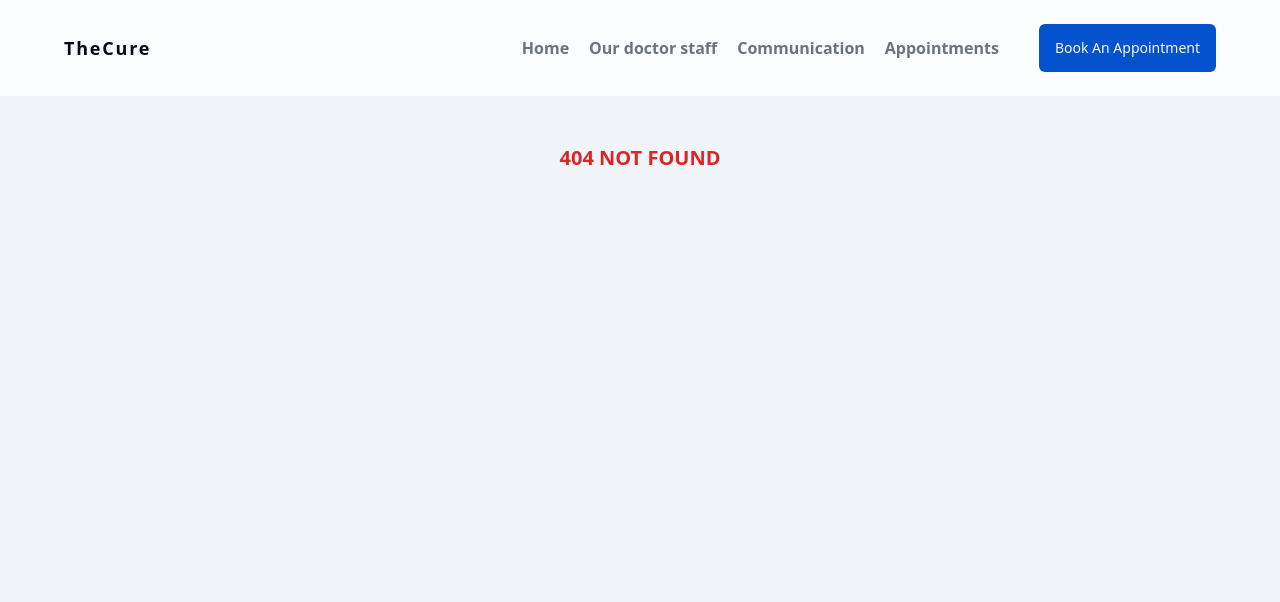
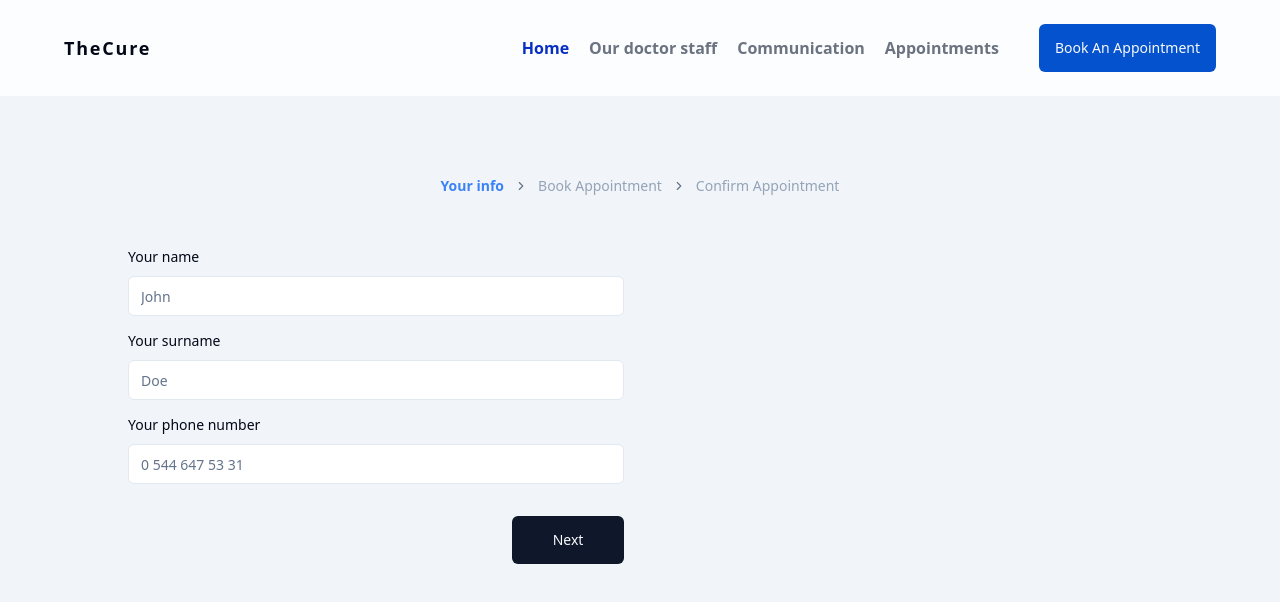
Before and after one commit to yusuf-ad/healthcare-system, a React (Vite) app: page /healthcare-system/appointment/info in a window 1280 px wide. Before the commit this address had no page. Shown: the top 602 px of the page. Built offline with nearby package versions, Linux system fonts and the light colour scheme.

Commit message:
fix: routing error

```diff
--- a/src/App.jsx
+++ b/src/App.jsx
@@ -31,28 +31,32 @@ function App() {
           isFixed && "fixed"
         } bg-white/80 w-full top-0 flex justify-between items-center py-6 px-16`}
       >
-        <Link to="/">
+        <Link to="/healthcare-system/">
           <div className="font-bold tracking-widest text-lg">TheCure</div>
         </Link>
 
         <nav className="flex gap-10">
           <ul className="flex gap-5 items-center text-gray-500 font-semibold">
             <li className="hover:text-blue-400 transition-colors duration-100">
-              <NavLink activeClassName="active" to="/">
+              <NavLink activeClassName="active" to="/healthcare-system/">
                 Home
               </NavLink>
             </li>
             <li className="hover:text-blue-400 transition-colors duration-100">
-              <NavLink to="/staff">Our doctor staff</NavLink>
+              <NavLink to="/healthcare-system/staff">Our doctor staff</NavLink>
             </li>
             <li className="hover:text-blue-400 transition-colors duration-100">
-              <NavLink to="/communication">Communication</NavLink>
+              <NavLink to="/healthcare-system/communication">
+                Communication
+              </NavLink>
             </li>
             <li className="hover:text-blue-400 transition-colors duration-100">
-              <NavLink to="/appointments">Appointments</NavLink>
+              <NavLink to="/healthcare-system/appointments">
+                Appointments
+              </NavLink>
             </li>
           </ul>
-          <NavLink to="/appointment">
+          <NavLink to="/healthcare-system/appointment">
             <Button className="bg-skin-button-accent hover:bg-skin-button-accent-hover py-6 transition-colors duration-100">
               Book An Appointment
             </Button>
--- a/src/components/ui/AppointmentBreadcrumb.jsx
+++ b/src/components/ui/AppointmentBreadcrumb.jsx
@@ -11,14 +11,16 @@ import { Link, useLocation } from "react-router-dom";
 function AppointmentBreadcrumb({ setPage, currentPage }) {
   const location = useLocation();
 
+  console.log(location);
+
   return (
     <Breadcrumb>
       <BreadcrumbList>
         <BreadcrumbItem onClick={() => setPage(1)}>
           <Link to={"/appointment/info"}>
             {location.pathname.includes("info") ||
-            location.pathname === "/appointment" ||
-            location.pathname === "/appointment/" ? (
+            location.pathname === "/healthcare-system/appointment" ||
+            location.pathname === "/healthcare-system/appointment/" ? (
               <BreadcrumbPage className="text-blue-500 font-bold">
                 Your info
               </BreadcrumbPage>
@@ -33,7 +35,7 @@ function AppointmentBreadcrumb({ setPage, currentPage }) {
           onClick={() => setPage(2)}
           className={`${+currentPage < 2 && "disabled"}`}
         >
-          <Link to={"/appointment/book"}>
+          <Link to={"/healthcare-system/appointment/book"}>
             {location.pathname.includes("book") ? (
               <BreadcrumbPage className="text-blue-500 font-bold">
                 Book Appointment
@@ -50,7 +52,7 @@ function AppointmentBreadcrumb({ setPage, currentPage }) {
           isDisabled={true}
           onClick={() => setPage(3)}
         >
-          <Link to={"/appointment/confirm"}>
+          <Link to={"/healthcare-system/appointment/confirm"}>
             {location.pathname.includes("confirm") ? (
               <BreadcrumbPage className="text-blue-500 font-bold">
                 Confirm Appointment
--- a/src/components/ui/BookingForm.jsx
+++ b/src/components/ui/BookingForm.jsx
@@ -56,7 +56,7 @@ function BookingForm({ currentPage, setCurrentPage, page, setPage }) {
   const onSuccess = (data) => {
     setPage(3);
     setCurrentPage(3);
-    navigate("/appointment/confirm");
+    navigate("/healthcare-system/appointment/confirm");
 
     dispatch(setAppointment(data));
   };
--- a/src/components/ui/ConfirmScreen.jsx
+++ b/src/components/ui/ConfirmScreen.jsx
@@ -68,12 +68,10 @@ function ConfirmScreen() {
         asChild
         onClick={() => {
           dispatch(confirmAppointment());
-
-          navigate("/appointments");
         }}
         className="mt-8 self-end py-6 bg-green-600 hover:bg-green-700"
       >
-        <Link to="/appointments">Confirm Appointment</Link>
+        <Link to="/healthcare-system/appointments">Confirm Appointment</Link>
       </Button>
     </div>
   );
--- a/src/components/ui/UserInfoForm.jsx
+++ b/src/components/ui/UserInfoForm.jsx
@@ -47,7 +47,7 @@ function UserInfoForm({ currentPage, setCurrentPage, page, setPage }) {
   const onSuccess = (data) => {
     setPage(2);
     setCurrentPage(2);
-    navigate("/appointment/book");
+    navigate("/healthcare-system/appointment/book");
 
     dispatch(setUserInfo(data));
   };
--- a/src/main.jsx
+++ b/src/main.jsx
@@ -26,14 +26,23 @@ import "./index.css";
 
 const router = createBrowserRouter(
   createRoutesFromElements(
-    <Route path="" element={<App />}>
+    <Route path="/healthcare-system/" element={<App />}>
       <Route index element={<HomePage />} />
 
-      <Route path="appointments" element={<AppointmentsPage />} />
+      <Route
+        path="/healthcare-system/appointments"
+        element={<AppointmentsPage />}
+      />
 
-      <Route path="appointment" element={<AppointmentPage />}>
+      <Route
+        path="/healthcare-system/appointment"
+        element={<AppointmentPage />}
+      >
         <Route index element={<UserInfoForm />} />
-        <Route path="appointment/:form" element={<UserInfoForm />} />
+        <Route
+          path="/healthcare-system/appointment/:form"
+          element={<UserInfoForm />}
+        />
       </Route>
       <Route
         path="*"
--- a/src/pages/AppointmentPage.jsx
+++ b/src/pages/AppointmentPage.jsx
@@ -13,9 +13,9 @@ function AppointmentPage() {
   const navigate = useNavigate();
 
   useEffect(() => {
-    if (+page === 1) navigate("/appointment/info");
-    if (+page === 2) navigate("/appointment/book");
-    if (+page === 3) navigate("/appointment/confirm");
+    if (+page === 1) navigate("/healthcare-system/appointment/info");
+    if (+page === 2) navigate("/healthcare-system/appointment/book");
+    if (+page === 3) navigate("/healthcare-system/appointment/confirm");
   }, [page, navigate]);
 
   return (
--- a/src/pages/AppointmentsPage.jsx
+++ b/src/pages/AppointmentsPage.jsx
@@ -54,7 +54,9 @@ function AppointmentsPage() {
             className="mt-6 py-6 bg-skin-button-accent hover:bg-skin-button-accent-hover"
             asChild
           >
-            <Link to="/appointment/info">Book an appointment Now</Link>
+            <Link to="/healthcare-system/appointment/info">
+              Book an appointment Now
+            </Link>
           </Button>
         </div>
       </section>
--- a/src/pages/HomePage.jsx
+++ b/src/pages/HomePage.jsx
@@ -15,7 +15,7 @@ function HomePage() {
               A Healthier Tomorrow Starts Today: Schedule your Appointment! Your
               Wellness, Our Expertise: Set Your Appointment Today.
             </p>
-            <Link to={"/appointment"}>
+            <Link to={"/healthcare-system/appointment"}>
               <Button className="bg-white text-black py-6 transition-colors duration-100  hover:text-white">
                 Book An Appointment
               </Button>
@@ -39,7 +39,7 @@ function HomePage() {
 
           <div className="mt-12 max-w-2xl mx-auto">
             <div className="flex justify-between gap-4 items-center ">
-              <Link to={"/appointment"}>
+              <Link to={"/healthcare-system/appointment"}>
                 <div className="flex flex-col items-center gap-4 bg-slate-200 py-8 px-4 group/first rounded-sm">
                   <div className="relative bg-white w-16 h-16 rounded-lg flex items-center justify-center">
                     <i className="fa-solid fa-user-doctor text-3xl"></i>
@@ -65,7 +65,7 @@ function HomePage() {
                 <div className="w-2 h-2 bg-slate-400 rounded-full"></div>
               </div>
 
-              <Link to={"/appointment"}>
+              <Link to={"/healthcare-system/appointment"}>
                 <div className="flex flex-col items-center gap-4 bg-slate-200 py-8 px-4 group/second rounded-sm">
                   <div className="relative bg-white w-16 h-16 rounded-lg flex items-center justify-center">
                     <i className="fa-regular fa-calendar-check text-3xl"></i>
```
